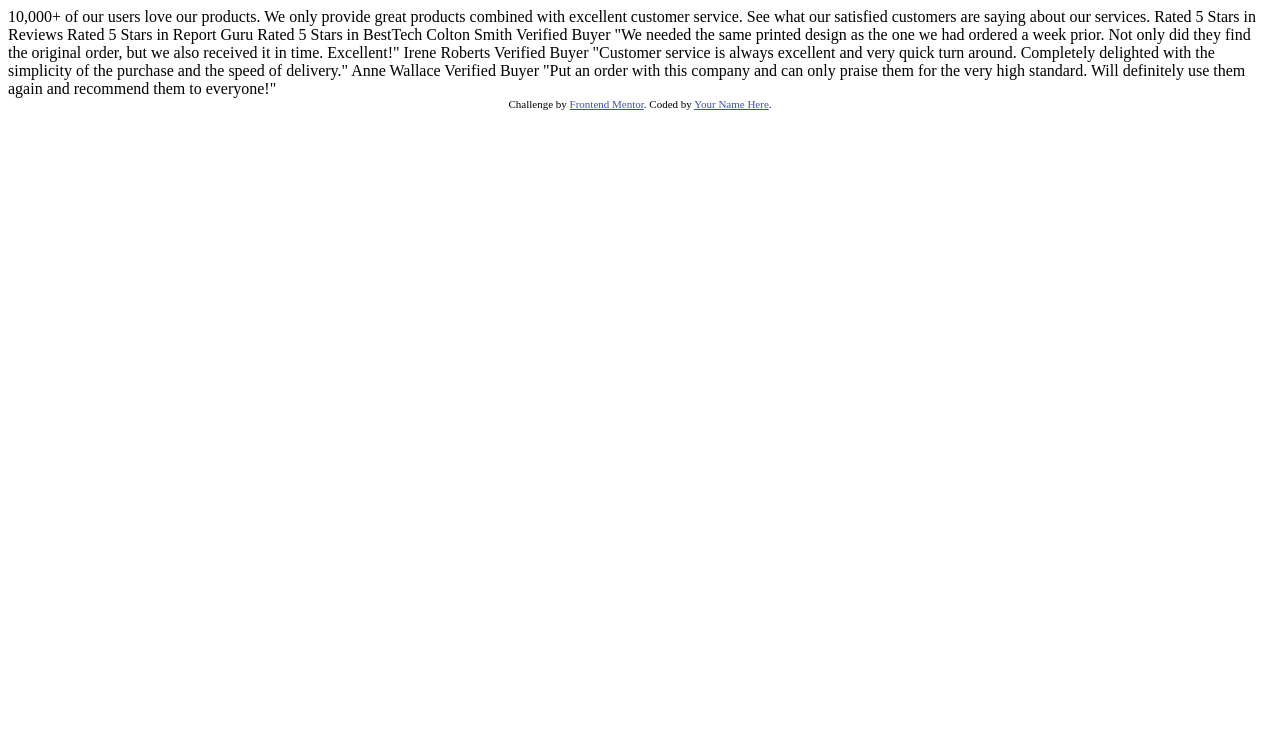
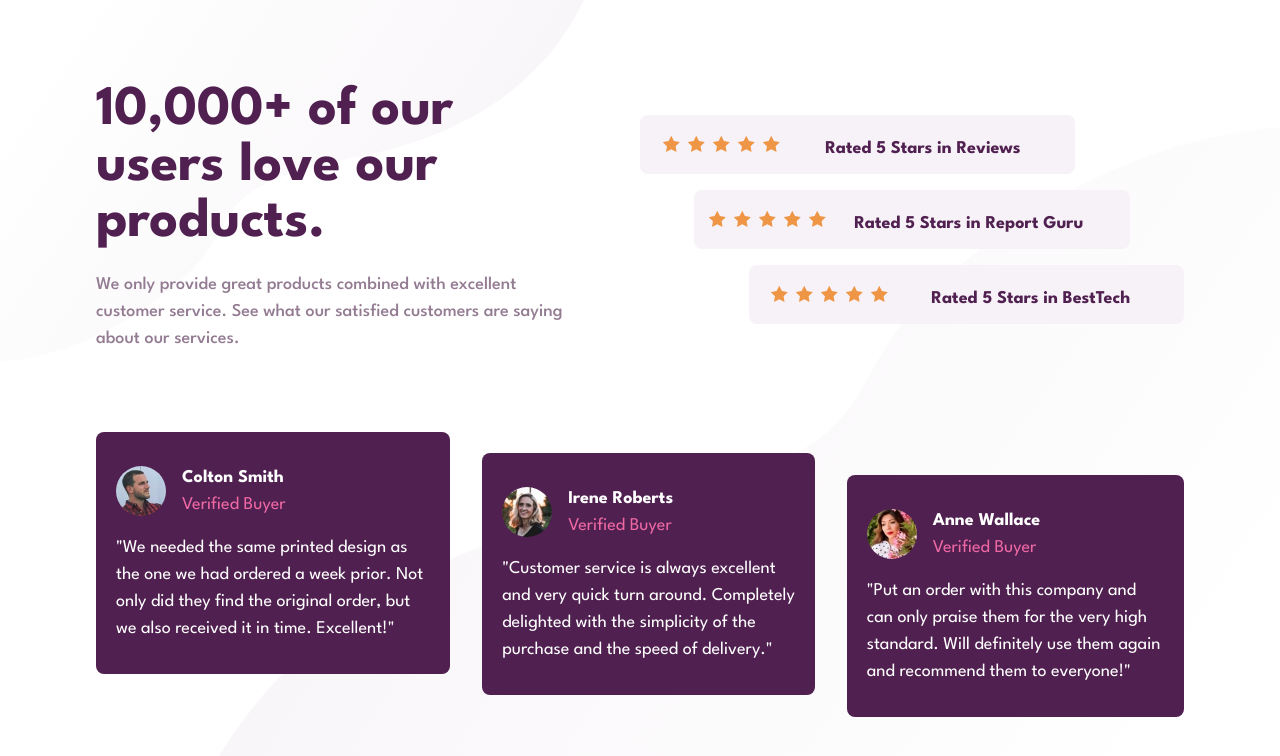
Before and after one commit to Web-dev-rafik/social-proof-section, a plain HTML site: page index.html in a window 1280 px wide. Drawn offline with Linux system fonts and the light colour scheme.

Commit message:
Add project HTML/CSS code

```diff
--- a/index.html
+++ b/index.html
@@ -1,61 +1,125 @@
 <!DOCTYPE html>
 <html lang="en">
+
 <head>
   <meta charset="UTF-8" />
   <meta name="viewport" content="width=device-width, initial-scale=1.0" />
-    <!-- displays site properly based on user's device -->
 
-    <link
-      rel="icon"
-      type="image/png"
-      sizes="32x32"
-      href="./images/favicon-32x32.png"
-    />
+  <link rel="preconnect" href="https://fonts.googleapis.com">
+  <link rel="preconnect" href="https://fonts.gstatic.com" crossorigin>
+  <link href="https://fonts.googleapis.com/css2?family=League+Spartan:wght@400;500;700&display=swap" rel="stylesheet">
+
+  <link rel="stylesheet" href="style.css">
+
+  <link rel="icon" type="image/png" sizes="32x32" href="./images/favicon-32x32.png" />
 
   <title>Frontend Mentor | Social proof section</title>
+</head>
 
-    <!-- Feel free to remove these styles or customise in your own stylesheet 👍 -->
-    <style>
-      .attribution {
-        font-size: 11px;
-        text-align: center;
-      }
-      .attribution a {
-        color: hsl(228, 45%, 44%);
-      }
-    </style>
-  </head>
 <body>
-    10,000+ of our users love our products.
+  <main class="main">
+    <!-- Hero -->
+    <section class="hero">
+      <h1 class="hero-title">10,000+ of our users love our products.</h1>
+      <p class="hero-description"> We only provide great products combined with excellent customer service.
+        See what our satisfied customers are saying about our services.</p>
+    </section>
+    <!-- Ratings -->
+    <section class="ratings">
+      <ul class="ratings-list">
 
-    We only provide great products combined with excellent customer service.
-    See what our satisfied customers are saying about our services.
+        <li class="ratings-item ratings-item-1">
+          <div class="ratings-stars">
+            <img src="./images/icon-star.svg" alt="A small yellow star" width="17" height="16">
+            <img src="./images/icon-star.svg" alt="A small yellow star" width="17" height="16">
+            <img src="./images/icon-star.svg" alt="A small yellow star" width="17" height="16">
+            <img src="./images/icon-star.svg" alt="A small yellow star" width="17" height="16">
+            <img src="./images/icon-star.svg" alt="A small yellow star" width="17" height="16">
+          </div>
+          <p class="ratings-text">Rated 5 Stars in Reviews</p>
+        </li>
 
-    Rated 5 Stars in Reviews
-    Rated 5 Stars in Report Guru
-    Rated 5 Stars in BestTech
+        <li class="ratings-item ratings-item-2">
+          <div class="ratings-stars">
+            <img src="./images/icon-star.svg" alt="A small yellow star" width="17" height="16">
+            <img src="./images/icon-star.svg" alt="A small yellow star" width="17" height="16">
+            <img src="./images/icon-star.svg" alt="A small yellow star" width="17" height="16">
+            <img src="./images/icon-star.svg" alt="A small yellow star" width="17" height="16">
+            <img src="./images/icon-star.svg" alt="A small yellow star" width="17" height="16">
+          </div>
+          <p class="ratings-text">Rated 5 Stars in Report Guru</p>
+        </li>
 
-    Colton Smith
-    Verified Buyer
+        <li class="ratings-item ratings-item-3">
+          <div class="ratings-stars">
+            <img src="./images/icon-star.svg" alt="A small yellow star" width="17" height="16">
+            <img src="./images/icon-star.svg" alt="A small yellow star" width="17" height="16">
+            <img src="./images/icon-star.svg" alt="A small yellow star" width="17" height="16">
+            <img src="./images/icon-star.svg" alt="A small yellow star" width="17" height="16">
+            <img src="./images/icon-star.svg" alt="A small yellow star" width="17" height="16">
+          </div>
+          <p class="ratings-text">Rated 5 Stars in BestTech</p>
+        </li>
+
+      </ul>
+    </section>
+    <!-- Testimonials -->
+    <section class="testimonials">
+      <ul class="testimonials-list">
+
+        <li class="testimonials-item testimonials-item-1">
+          <div class="testimonials-infos">
+            <img src="./images/image-colton.jpg" alt="Colton Smith" class="testimonials-img" width="50" height="50">
+            <p class="testimonials-person">
+              <span class="testimonials-name">Colton Smith</span>
+              <span class="testimonials-verified">Verified Buyer</span>
+            </p>
+          </div>
+          <p class="testimonials-text">
             "We needed the same printed design as the one we had ordered a week prior.
             Not only did they find the original order, but we also received it in time.
             Excellent!"
+          </p>
+        </li>
 
-    Irene Roberts
-    Verified Buyer
+        <li class="testimonials-item testimonials-item-2">
+          <div class="testimonials-infos">
+            <img src="./images/image-irene.jpg" alt="Irene Roberts" class="testimonials-img" width="50" height="50">
+            <p class="testimonials-person">
+              <span class="testimonials-name">Irene Roberts</span>
+              <span class="testimonials-verified">Verified Buyer</span>
+            </p>
+          </div>
+          <p class="testimonials-text">
             "Customer service is always excellent and very quick turn around. Completely
             delighted with the simplicity of the purchase and the speed of delivery."
+          </p>
+        </li>
 
-    Anne Wallace
-    Verified Buyer
+        <li class="testimonials-item testimonials-item-3">
+          <div class="testimonials-infos">
+            <img src="./images/image-anne.jpg" alt="Anne Wallace" class="testimonials-img" width="50" height="50">
+            <p class="testimonials-person">
+              <span class="testimonials-name">Anne Wallace</span>
+              <span class="testimonials-verified">Verified Buyer</span>
+            </p>
+          </div>
+          <p class="testimonials-text">
             "Put an order with this company and can only praise them for the very high
             standard. Will definitely use them again and recommend them to everyone!"
+          </p>
+        </li>
+
+      </ul>
+    </section>
+  </main>
+
+
 
   <div class="attribution">
-      Challenge by
-      <a href="https://www.frontendmentor.io?ref=challenge" target="_blank"
-        >Frontend Mentor</a
-      >. Coded by <a href="#">Your Name Here</a>.
+    Challenge by <a href="https://www.frontendmentor.io?ref=challenge" target="_blank">Frontend Mentor</a>.
+    Coded by <a href="https://www.frontendmentor.io/profile/Random-useless">@Random-uselesse</a>.
   </div>
 </body>
+
 </html>
--- /dev/null
+++ b/style.css
@@ -0,0 +1,274 @@
+/* Reset */
+*,
+*::after,
+*::before {
+  box-sizing: border-box;
+  padding: 0;
+  margin: 0;
+}
+
+html,
+body {
+  height: 100%;
+}
+
+img,
+picture {
+  display: block;
+  max-width: 100%;
+}
+
+a {
+  text-decoration: none;
+}
+
+button {
+  border: none;
+  font-family: inherit;
+}
+
+ul {
+  list-style: none;
+}
+
+/* Colors */
+
+:root {
+  /* Primary */
+
+  --Very-Dark-Magenta: hsl(300, 43%, 22%);
+  --Soft-Pink: hsl(333, 80%, 67%);
+
+  /* Neutral */
+
+  --Dark-Grayish-Magenta: hsl(303, 10%, 53%);
+  --Light-Grayish-Magenta: hsl(300, 24%, 96%);
+  --white: hsl(0, 0%, 100%);
+}
+
+/* Typography */
+
+body {
+  font-family: "League Spartan", sans-serif;
+  line-height: 1.5;
+  font-size: 100%; /* 16px by default */
+}
+
+:root {
+  --fs: 0.9375rem; /* 15 px */
+  --fs-h1: 2.5rem;
+}
+
+p {
+  font-size: var(--fs);
+}
+
+h1 {
+  font-size: var(--fs-h1);
+  font-weight: 700;
+  line-height: 1;
+}
+
+/* Desktop : 1120px */
+
+@media (min-width: 70em) {
+  :root {
+    --fs: 1.125rem; /* 18 px */
+    --fs-h1: 3.5rem;
+  }
+}
+
+/* Main background */
+
+body {
+  background: url("./images/bg-pattern-top-mobile.svg") no-repeat,
+    url("./images/bg-pattern-bottom-mobile.svg") no-repeat;
+}
+
+/* Main */
+
+.main {
+  display: grid;
+  grid-template-columns: 1fr;
+  padding: 4rem 1rem;
+}
+
+/* Hero */
+
+.hero {
+  text-align: center;
+}
+
+.hero-title {
+  color: var(--Very-Dark-Magenta);
+}
+
+.hero-description {
+  color: var(--Dark-Grayish-Magenta);
+  margin-top: 1.25rem;
+  font-weight: 500;
+}
+
+/* Ratings */
+
+.ratings {
+  margin-top: 2rem;
+}
+
+.ratings-item {
+  background-color: var(--Light-Grayish-Magenta);
+  margin-top: 1rem;
+  border-radius: 0.5rem;
+  padding: 1rem 0;
+}
+
+.ratings-item:first-child {
+  margin-top: 0;
+}
+
+.ratings-stars {
+  display: flex;
+  justify-content: center;
+  align-items: center;
+  gap: 8px;
+}
+
+.ratings-text {
+  text-align: center;
+  margin-top: 0.5rem;
+  color: var(--Very-Dark-Magenta);
+  font-weight: 700;
+}
+
+/* Testimonials */
+
+.testimonials {
+  margin-top: 2rem;
+}
+
+.testimonials-item {
+  background-color: var(--Very-Dark-Magenta);
+  color: var(--white);
+  margin-top: 1rem;
+  border-radius: 0.5rem;
+  padding: 2rem 1.25rem;
+}
+
+.testimonials-item:first-child {
+  margin-top: 0;
+}
+
+.testimonials-infos {
+  display: flex;
+  align-items: center;
+  gap: 1rem;
+}
+
+.testimonials-img {
+  border-radius: 50%;
+}
+
+.testimonials-person {
+  display: flex;
+  flex-direction: column;
+}
+
+.testimonials-name {
+  font-weight: 700;
+}
+
+.testimonials-verified {
+  color: var(--Soft-Pink);
+}
+
+.testimonials-text {
+  margin-top: 1rem;
+}
+
+/* Media queries */
+
+/* Desktop : 1120px */
+
+@media (min-width: 70em) {
+  /* Background */
+  body {
+    background: url("./images/bg-pattern-top-desktop.svg") no-repeat,
+      url("./images/bg-pattern-bottom-desktop.svg") no-repeat right bottom;
+  }
+  /* Grid */
+  body {
+    display: flex;
+    justify-content: center;
+    align-items: center;
+  }
+
+  .main {
+    grid-template-columns: 1fr 1fr;
+  }
+  .testimonials {
+    grid-column: 1 / 3;
+  }
+  /* Main */
+  .main {
+    max-width: 1120px;
+    margin: 0 auto;
+  }
+  /* Hero */
+  .hero {
+    text-align: left;
+    margin-right: 4rem;
+  }
+
+  /* Ratings */
+  .ratings-item {
+    width: 80%;
+    display: flex;
+    justify-content: space-around;
+    align-items: center;
+    padding: 0.75rem 2rem 0.75rem 0;
+  }
+
+  .ratings-item-2 {
+    margin-left: 10%;
+  }
+  .ratings-item-3 {
+    margin-left: 20%;
+  }
+
+  /* Testimonials */
+  .testimonials {
+    margin-top: 5rem;
+  }
+  .testimonials-list {
+    display: flex;
+    gap: 2rem;
+  }
+  .testimonials-item {
+    height: fit-content;
+  }
+  .testimonials-item-2 {
+    margin-top: 2%;
+  }
+  .testimonials-item-3 {
+    margin-top: 4%;
+  }
+
+  /* Attribution */
+  .attribution {
+    display: block;
+  }
+}
+
+/* Attribution Styles */
+.attribution {
+  display: none;
+  color: white;
+  font-size: 11px;
+  text-align: center;
+  position: absolute;
+  bottom: 0;
+  width: 100%;
+}
+.attribution a {
+  color: hsl(228, 45%, 44%);
+}
```
Also changed, not shown: 2 other files. Lines whose indentation alone changed are shown as unchanged.
